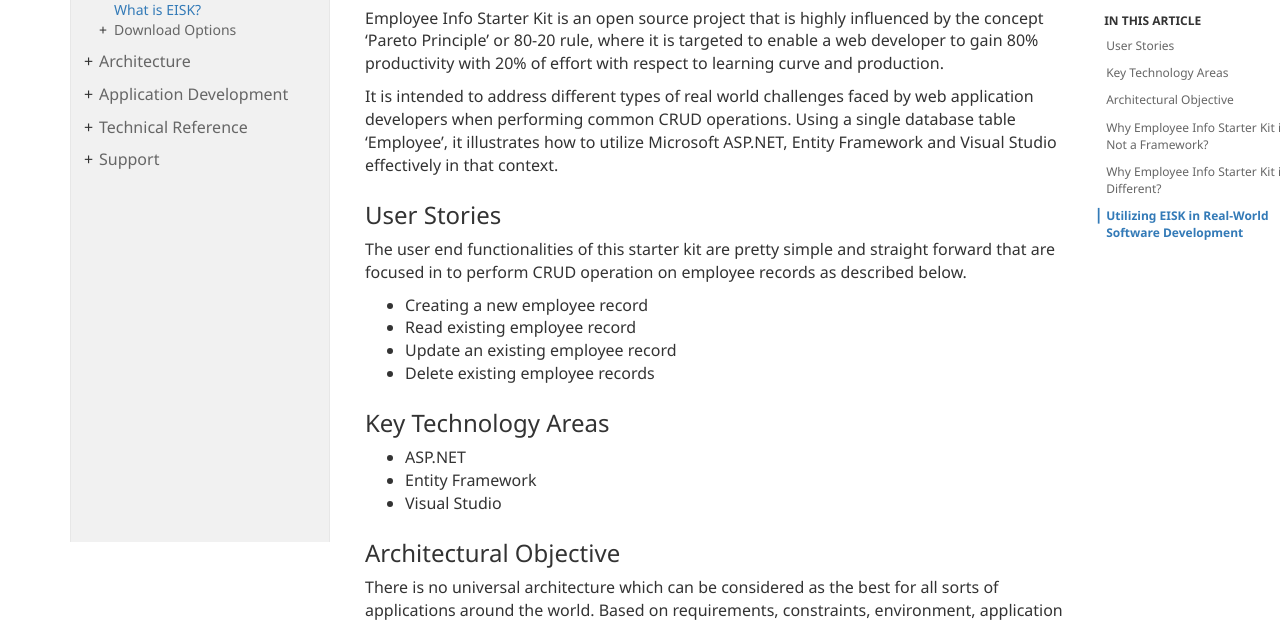
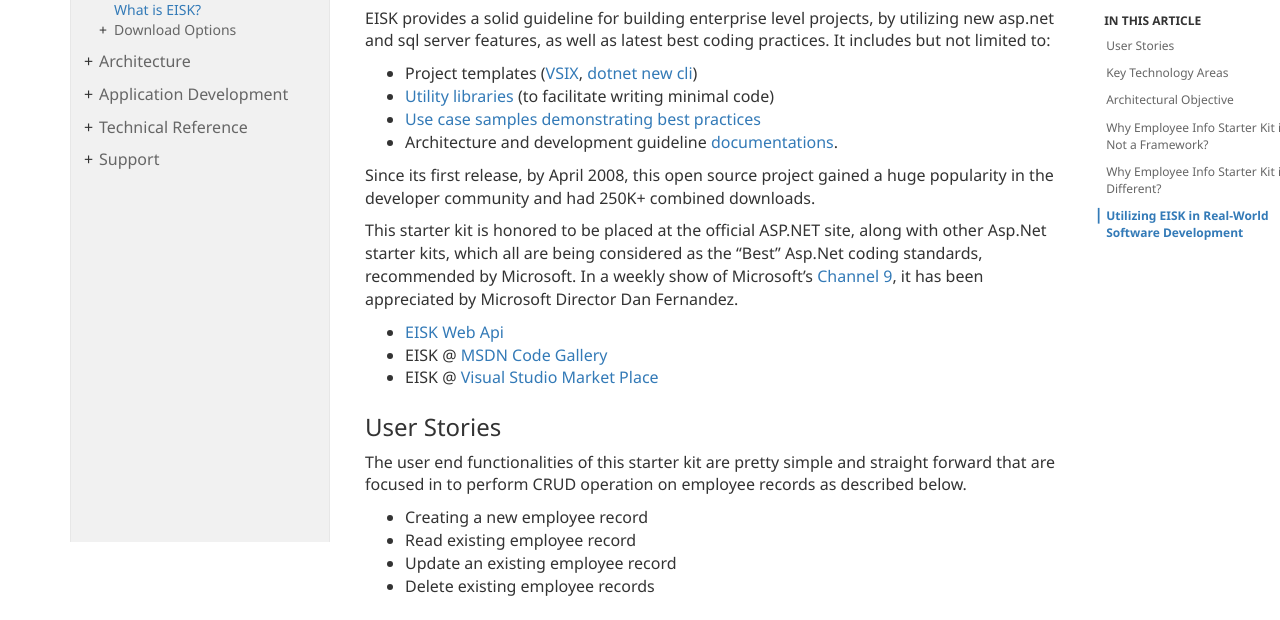
Before and after one commit to EISK/eisk.webapi, a plain HTML site: page docs/get-started/what-is-eisk.html in a window 1280 px wide. Shown: the part 188-808 px from the top of the page. Drawn offline with Linux system fonts and the light colour scheme.

Commit message:
Update content

```diff
--- a/docs/get-started/what-is-eisk.html
+++ b/docs/get-started/what-is-eisk.html
@@ -81,8 +81,20 @@
             <article class="content wrap" id="_content" data-uid="eisk-webapi-what-is-eisk">
 <h1 id="what-is-eisk">What is EISK?</h1>
 
-<p>Employee Info Starter Kit is an open source project that is highly influenced by the concept ‘Pareto Principle’ or 80-20 rule, where it is targeted to enable a web developer to gain 80% productivity with 20% of effort with respect to learning curve and production.</p>
-<p>It is intended to address different types of real world challenges faced by web application developers when performing common CRUD operations. Using a single database table ‘Employee’, it illustrates how to utilize Microsoft ASP.NET, Entity Framework and Visual Studio effectively in that context.</p>
+<p>EISK provides a solid guideline for building enterprise level projects, by utilizing new asp.net and sql server features, as well as latest best coding practices. It includes but not limited to:</p>
+<ul>
+<li>Project templates (<a href="https://marketplace.visualstudio.com/items?itemName=AshrafulAlam.EmployeeInfoStarterKitEISK-MVC">VSIX</a>, <a href="https://www.nuget.org/packages/Eisk.WebApi/">dotnet new cli</a>)</li>
+<li><a href="https://github.com/EISK/eisk.core">Utility libraries</a> (to facilitate writing minimal code)</li>
+<li><a href="https://github.com/EISK/eisk.webapi">Use case samples demonstrating best practices</a></li>
+<li>Architecture and development guideline <a href="https://eisk.github.io/eisk.webapi/docs/architecture/logical-layers.html">documentations</a>.</li>
+</ul>
+<p>Since its first release, by April 2008, this open source project gained a huge popularity in the developer community and had 250K+ combined downloads.</p>
+<p>This starter kit is honored to be placed at the official ASP.NET site, along with other Asp.Net starter kits, which all are being considered as the “Best” Asp.Net coding standards, recommended by Microsoft. In a weekly show of Microsoft’s <a href="http://channel9.msdn.com/Shows/This+Week+On+Channel+9/TWC9-New-Mix-Sessions-announced-dissecting-IE9-Performance-Azure-Toolkit-for-WP7">Channel 9</a>, it has been appreciated by Microsoft Director Dan Fernandez.</p>
+<ul>
+<li><a href="https://eisk.github.io/eisk.webapi">EISK Web Api</a></li>
+<li>EISK @ <a href="https://code.msdn.microsoft.com/">MSDN Code Gallery</a></li>
+<li>EISK @ <a href="https://marketplace.visualstudio.com/items?itemName=AshrafulAlam.EmployeeInfoStarterKitEISK-MVC">Visual Studio Market Place</a></li>
+</ul>
 <h3 id="user-stories">User Stories</h3>
 <p>The user end functionalities of this starter kit are pretty simple and straight forward that are focused in to perform CRUD operation on employee records as described below.</p>
 <ul>
```
Also changed, not shown: manifest.json.
